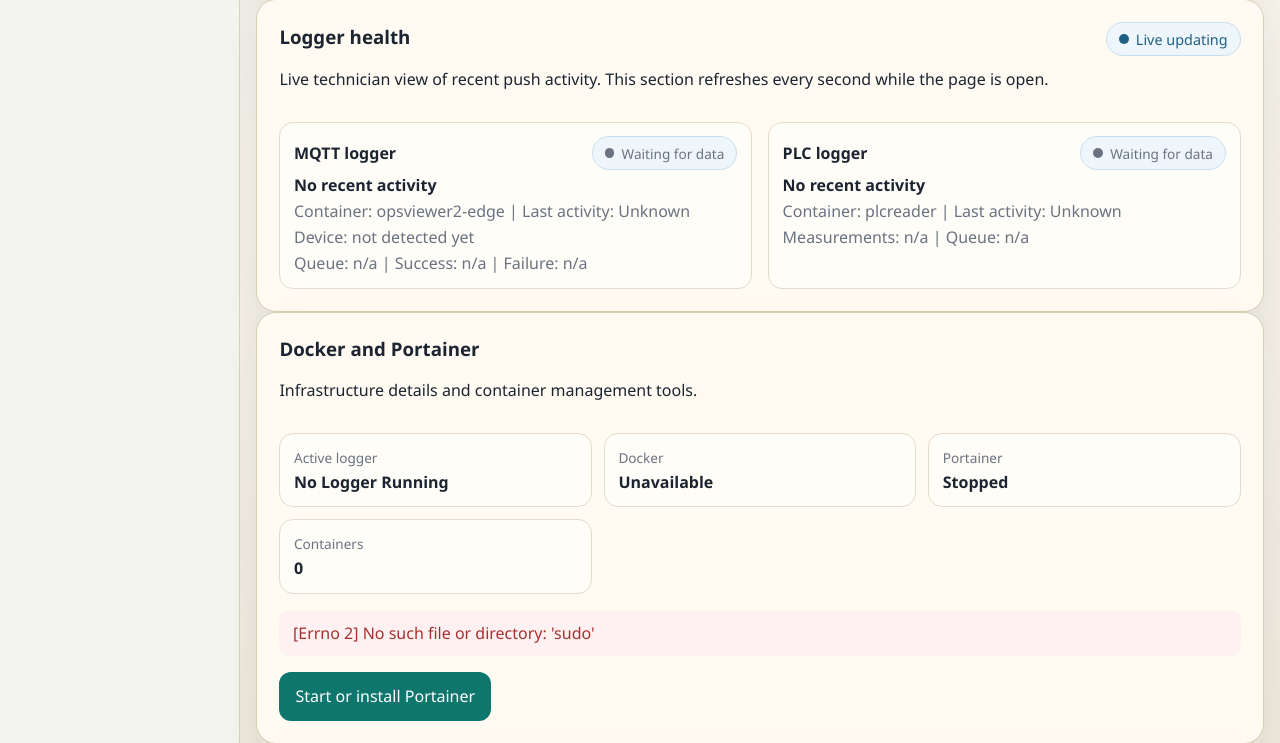
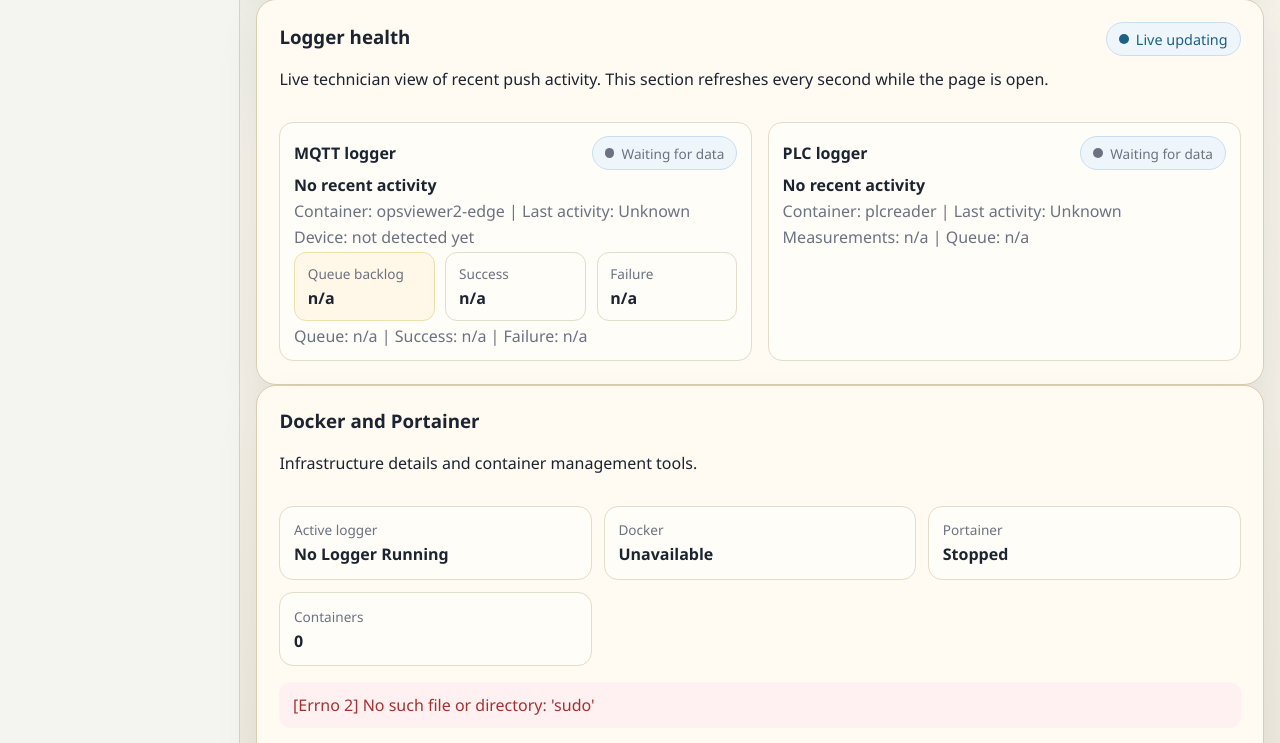
Before and after one commit to massettc/ESSdataloggerUI, a Flask app: page /datalogger in a window 1280 px wide. Shown: the part 388-1131 px from the top of the page. Run offline with Flask 3, Linux system fonts and the light colour scheme; data that the repository does not hold is empty.

Commit message:
Make MQTT queue backlog more visible

```diff
--- a/app/services/datalogger_manager.py
+++ b/app/services/datalogger_manager.py
@@ -279,7 +279,7 @@ def _finalize_logger_state(logger: dict[str, Any]) -> dict[str, Any]:
 
     queue_size = logger.get("queue_size")
     if isinstance(queue_size, int) and queue_size > 0 and logger.get("label") == "MQTT Logger":
-        logger["summary"] = "Buffering data locally"
+        logger["summary"] = f"Buffering {queue_size} records locally"
         logger["status_class"] = "status-warning"
 
     timestamp = _parse_activity_timestamp(logger.get("last_activity_text", ""))
--- a/app/static/style.css
+++ b/app/static/style.css
@@ -543,6 +543,35 @@ td {
     margin-bottom: 0;
 }
 
+.logger-metrics-grid {
+    display: grid;
+    grid-template-columns: repeat(3, minmax(0, 1fr));
+    gap: 0.65rem;
+}
+
+.logger-metric {
+    background: #fffdf8;
+    border: 1px solid #e4dcca;
+    border-radius: 12px;
+    padding: 0.7rem 0.8rem;
+    display: grid;
+    gap: 0.2rem;
+}
+
+.logger-metric span {
+    color: var(--muted);
+    font-size: 0.8rem;
+}
+
+.logger-metric strong {
+    font-size: 1rem;
+}
+
+.logger-metric-highlight {
+    background: #fff8e8;
+    border-color: #f0dea8;
+}
+
 .datalogger-stats-grid {
     margin-bottom: 1rem;
 }
--- a/app/templates/datalogger.html
+++ b/app/templates/datalogger.html
@@ -59,6 +59,20 @@
             {% else %}
             <p id="mqtt-device" class="muted-note">Device: not detected yet</p>
             {% endif %}
+            <div class="logger-metrics-grid">
+                <div class="logger-metric logger-metric-highlight">
+                    <span>Queue backlog</span>
+                    <strong id="mqtt-queue-value">{% if mqtt_logger.get('queue_size') is not none %}{{ mqtt_logger.get('queue_size') }} buffered{% else %}n/a{% endif %}</strong>
+                </div>
+                <div class="logger-metric">
+                    <span>Success</span>
+                    <strong id="mqtt-success-value">{% if mqtt_logger.get('success_rate') is not none %}{{ '%.2f'|format(mqtt_logger.get('success_rate')) }}/s{% else %}n/a{% endif %}</strong>
+                </div>
+                <div class="logger-metric">
+                    <span>Failure</span>
+                    <strong id="mqtt-failure-value">{% if mqtt_logger.get('failure_rate') is not none %}{{ '%.2f'|format(mqtt_logger.get('failure_rate')) }}/s{% else %}n/a{% endif %}</strong>
+                </div>
+            </div>
             <p id="mqtt-metrics" class="muted-note">Queue: {% if mqtt_logger.get('queue_size') is not none %}{{ mqtt_logger.get('queue_size') }}{% else %}n/a{% endif %} | Success: {% if mqtt_logger.get('success_rate') is not none %}{{ '%.2f'|format(mqtt_logger.get('success_rate')) }}/s{% else %}n/a{% endif %} | Failure: {% if mqtt_logger.get('failure_rate') is not none %}{{ '%.2f'|format(mqtt_logger.get('failure_rate')) }}/s{% else %}n/a{% endif %}</p>
             {% if mqtt_logger.get('error') %}
             <p id="mqtt-error" class="update-error-note">{{ mqtt_logger.get('error') }}</p>
@@ -212,6 +226,9 @@ document.addEventListener('DOMContentLoaded', function () {
             const success = logger.success_rate !== null && logger.success_rate !== undefined ? Number(logger.success_rate).toFixed(2) + '/s' : 'n/a';
             const failure = logger.failure_rate !== null && logger.failure_rate !== undefined ? Number(logger.failure_rate).toFixed(2) + '/s' : 'n/a';
             setText('mqtt-device', deviceText);
+            setText('mqtt-queue-value', queue === 'n/a' ? queue : queue + ' buffered');
+            setText('mqtt-success-value', success);
+            setText('mqtt-failure-value', failure);
             setText('mqtt-metrics', 'Queue: ' + queue + ' | Success: ' + success + ' | Failure: ' + failure);
         }
 
```
Also changed, not shown: tests/test_network_routes.py (+4 -3 lines).
